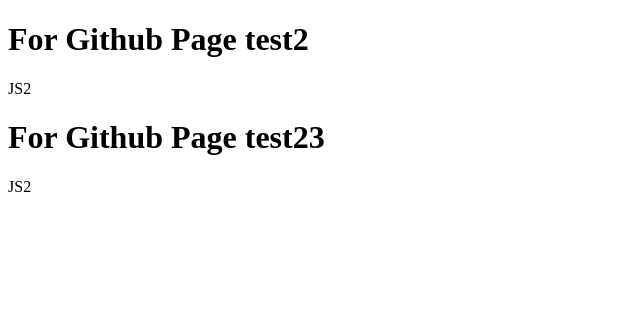
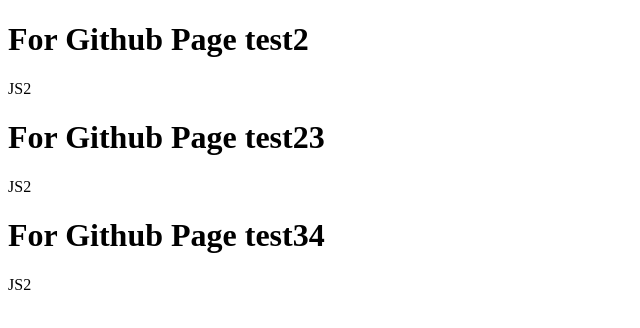
Before and after one commit to mmemerry/mmemerry.github.io, a plain HTML site: page index.html in a window 1280 px wide. Shown: the whole page, without its empty margins (0-640 px from the left). Drawn offline with Linux system fonts and the light colour scheme.

Commit message:
Update index.html

```diff
--- a/index.html
+++ b/index.html
@@ -8,5 +8,7 @@
 		<p>JS2</p>
 		<h1>For Github Page test23</h1>
 		<p>JS2</p>
+		<h1>For Github Page test34</h1>
+		<p>JS2</p>
 	</body>
 </html>
```
